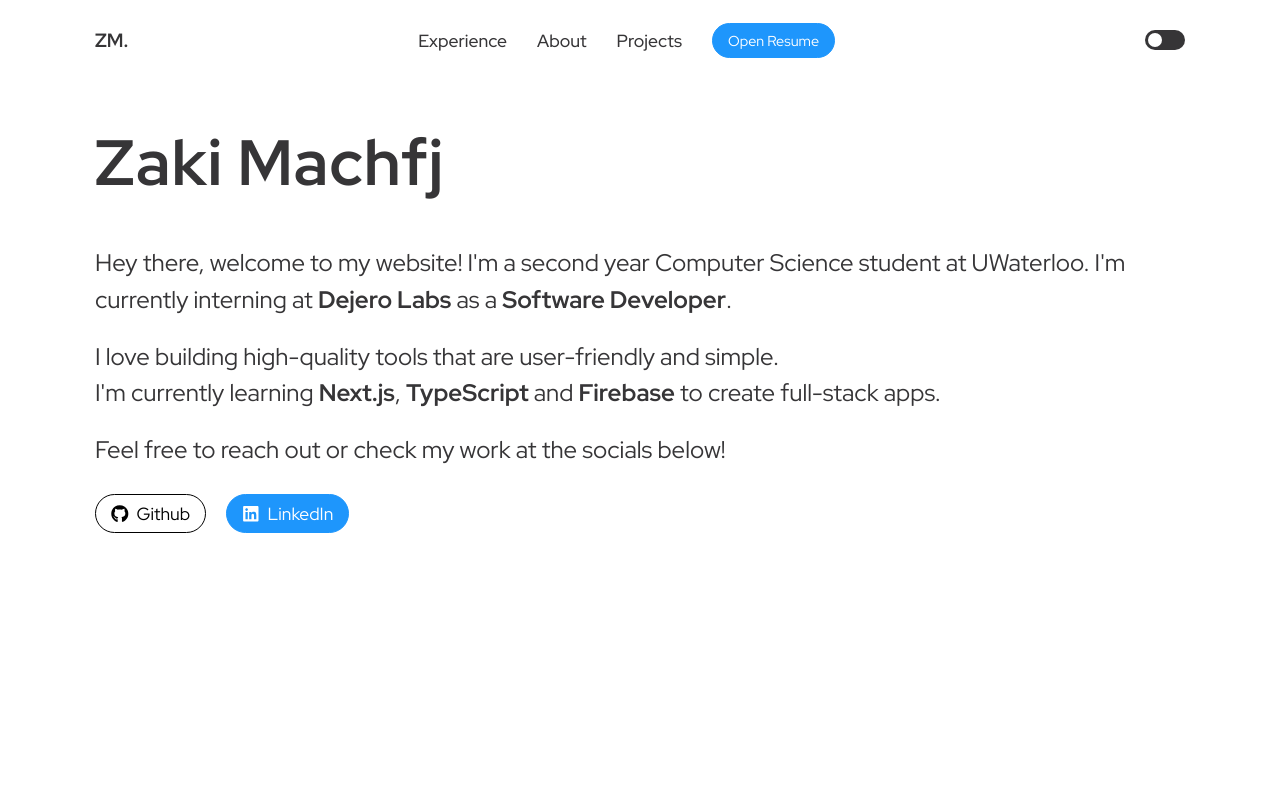
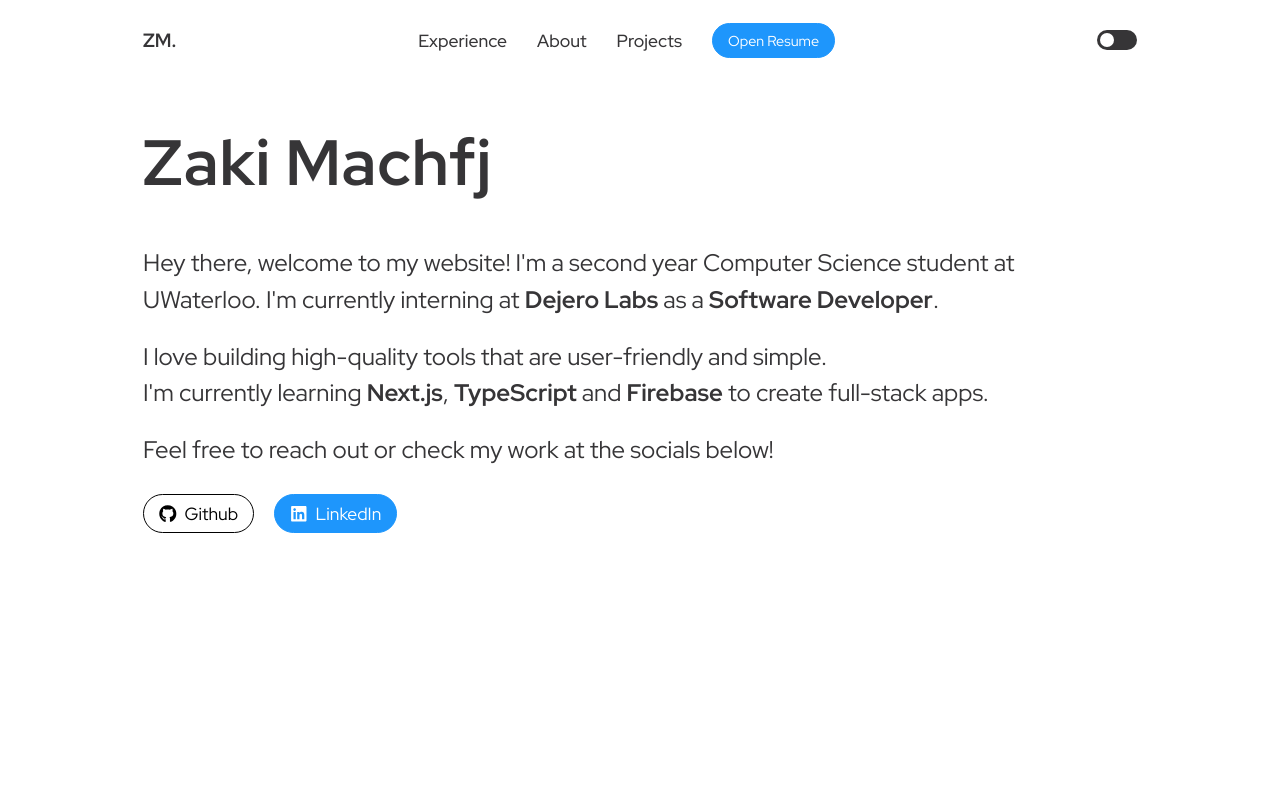
Before and after one commit to ragizaki/Portfolio, a React (Vite) app: page / in a window 1280 px wide. Shown: the top 800 px of the page. Built offline with nearby package versions, Linux system fonts and the light colour scheme; no server answers.

Commit message:
make small changes to theme color choices

```diff
--- a/src/styles/globalStyles.tsx
+++ b/src/styles/globalStyles.tsx
@@ -19,9 +19,9 @@ export const Container = styled.div`
     max-width: 1250px;
     margin-right: auto;
     margin-left: auto;
-    padding: 0 80px;
+    padding: 0 8rem;
 
-    @media screen and (max-width: 990px) {
+    @media screen and (max-width: 960px) {
         padding-right: 30px;
         padding-left: 30px;
     }
--- a/src/styles/theme.ts
+++ b/src/styles/theme.ts
@@ -16,7 +16,7 @@ const genericThemes = {
 export const lightTheme: Theme = {
     body: '#FFF',
     text: '#363537',
-    toggleBorder: '#FFF',
+    toggleBorder: '#363537',
     background: '#363537',
     ...genericThemes,
 };
```
